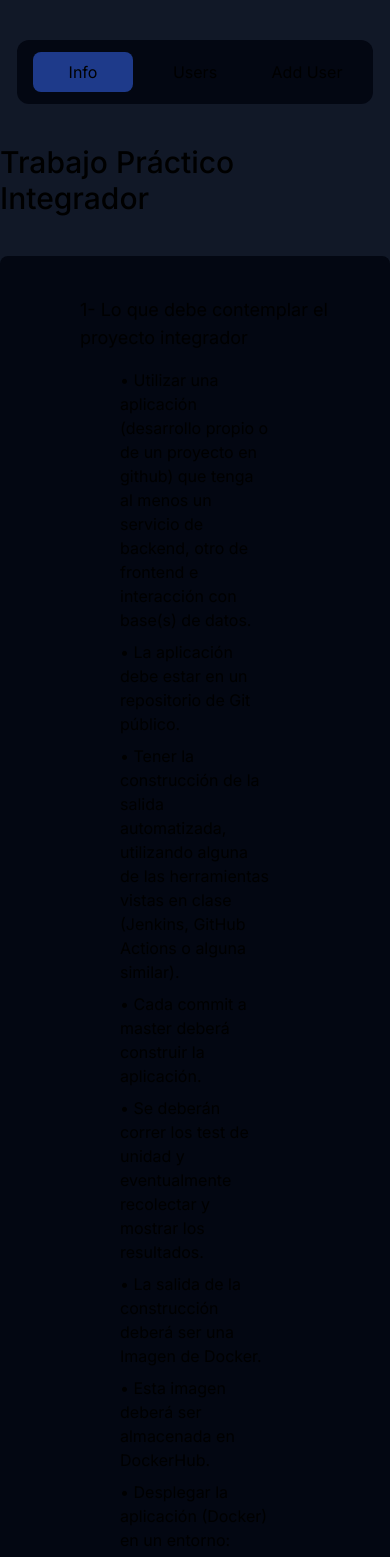
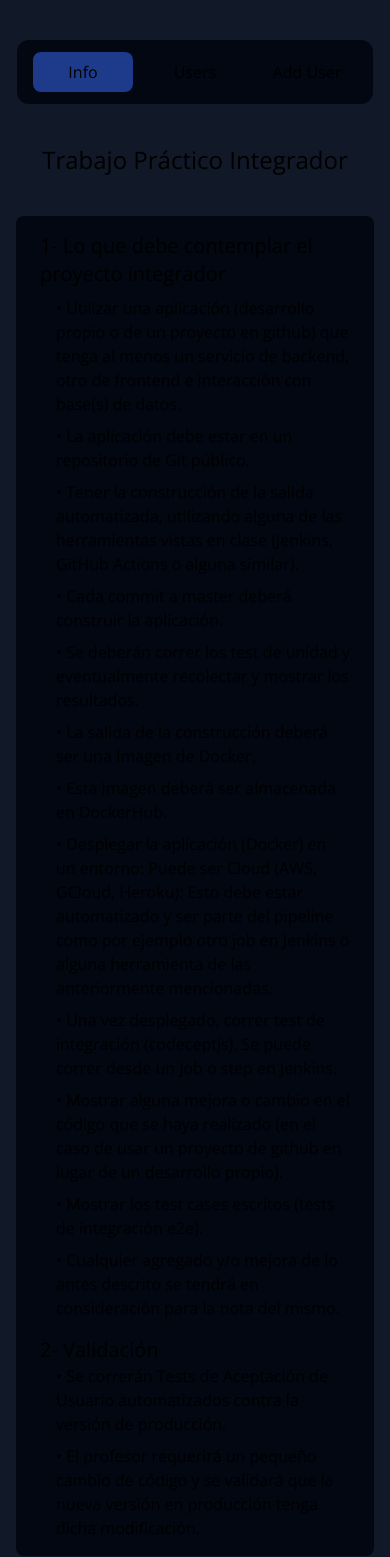
Before and after one commit to gonzagomezp/frontend_IS3_TPintegrador, a Next.js app: page / in a window 390 px wide. Shown: the top 1557 px of the page. Built offline with nearby package versions, Linux system fonts and the light colour scheme; no server answers.

Commit message:
responsive

```diff
--- a/src/app/layout.js
+++ b/src/app/layout.js
@@ -1,8 +1,11 @@
-import { Inter } from "next/font/google";
+import { Inter, Roboto, Open_Sans } from "next/font/google";
 import "./globals.css";
-import { Toaster } from "sonner"; // Importa el Toaster
+import { Toaster } from "sonner";
 
-const inter = Inter({ subsets: ["latin"] });
+// Configura las fuentes con los pesos deseados
+const inter = Inter({ subsets: ["latin"], weight: "400" }); // Puedes elegir el peso de Inter si es necesario
+const roboto = Roboto({ subsets: ["latin"], weight: ["400", "700"] }); // Especifica los pesos necesarios
+const openSans = Open_Sans({ subsets: ["latin"], weight: ["400", "600"] }); // Especifica los pesos necesarios
 
 export const metadata = {
   title: "Create Next App",
@@ -12,7 +15,7 @@ export const metadata = {
 export default function RootLayout({ children }) {
   return (
     <html lang="en">
-      <body className={inter.className}>
+      <body className={`${inter.className} ${roboto.className} ${openSans.className}`}>
         <Toaster position="bottom-right" theme="dark"/> {/* Añade el Toaster */}
         {children}
       </body>
--- a/src/components/Info.jsx
+++ b/src/components/Info.jsx
@@ -5,11 +5,12 @@ const Info = () => {
   return (
     <div className="grid pb-40">
 
-      <h1 className=" mt-10 flex justify-center text-3xl font-medium">Trabajo Práctico Integrador</h1>
+      <h1 className=" mt-10 flex justify-center text-2xl md:text-3xl font-medium">Trabajo Práctico Integrador</h1>
       <div className="flex justify-center  ">
 
-      <div className="max-w-[1200px] bg-gray-950 p-10 mt-10 rounded-lg"><h2 className="text-lg ml-10">1- Lo que debe contemplar el proyecto integrador</h2>
-      <ul className="grid grid-cols-1 gap-2 mx-20 mt-2">
+        <div className="max-w-[1200px] w-full mx-4 bg-gray-950 p-4 md:p-10 mt-10 rounded-lg">
+          <h2 className="text-xl ml-2 md:ml-10">1- Lo que debe contemplar el proyecto integrador</h2>
+          <ul className="grid grid-cols-1 gap-2 ml-6 mr-2 md:!mx-20 md:mt-2">
             <div></div>
             <li> • Utilizar una aplicación (desarrollo propio o de un proyecto en github) que tenga al menos un servicio de backend, otro de frontend e interacción con base(s) de datos.</li>
             <li> • La aplicación debe estar en un repositorio de Git público.</li>
@@ -25,8 +26,8 @@ const Info = () => {
             <li> • Cualquier agregado y/o mejora de lo antes descrito se tendrá en consideración para la nota del mismo.</li>
           </ul>
 
-      <h2 className="text-lg ml-10 mt-4">2- Validación</h2>
-      <ul className="grid grid-cols-1 gap-2 mx-20 mt-2">
+          <h2 className="text-xl ml-2 md:ml-10 mt-4">2- Validación</h2>
+          <ul className="grid grid-cols-1 gap-2 ml-6 mr-2 md:!mx-20 md:mt-2">
             <li> • Se correrán Tests de Aceptación de Usuario automatizados contra la versión de producción.</li>
             <li> • El profesor requerirá un pequeño cambio de código y se validará que la nueva versión en producción tenga dicha modificación.</li>
           </ul></div>
--- a/src/components/Users.jsx
+++ b/src/components/Users.jsx
@@ -13,8 +13,8 @@ export default function Users({ users, isLoading, reload }) {
               <table>
                 <thead>
                   <tr className="border-b-2 h-10 border-gray-400">
-                    <th className="w-[190px]">ID</th>
-                    <th className="w-[190px]">Username</th>
+                    <th className="w-[145px] md:w-[190px]">ID</th>
+                    <th className="w-[145px] md:w-[190px]">Username</th>
                   </tr>
                 </thead>
                 <tbody>
@@ -23,8 +23,8 @@ export default function Users({ users, isLoading, reload }) {
                       key={user.id}
                       className={`text-center h-10 hover:bg-gray-900 ${index !== users.length - 1 ? 'border-b border-gray-800' : 'rounded-b-xl'}`}
                     >
-                      <td className="w-[190px]">{user.id}</td>
-                      <td className="w-[190px]">{user.username}</td>
+                      <td className="w-[145px] md:w-[190px]">{user.id}</td>
+                      <td className="w-[145px] md:w-[190px]">{user.username}</td>
                     </tr>
                   ))}
                 </tbody>
```
Lines whose indentation alone changed are shown as unchanged.
